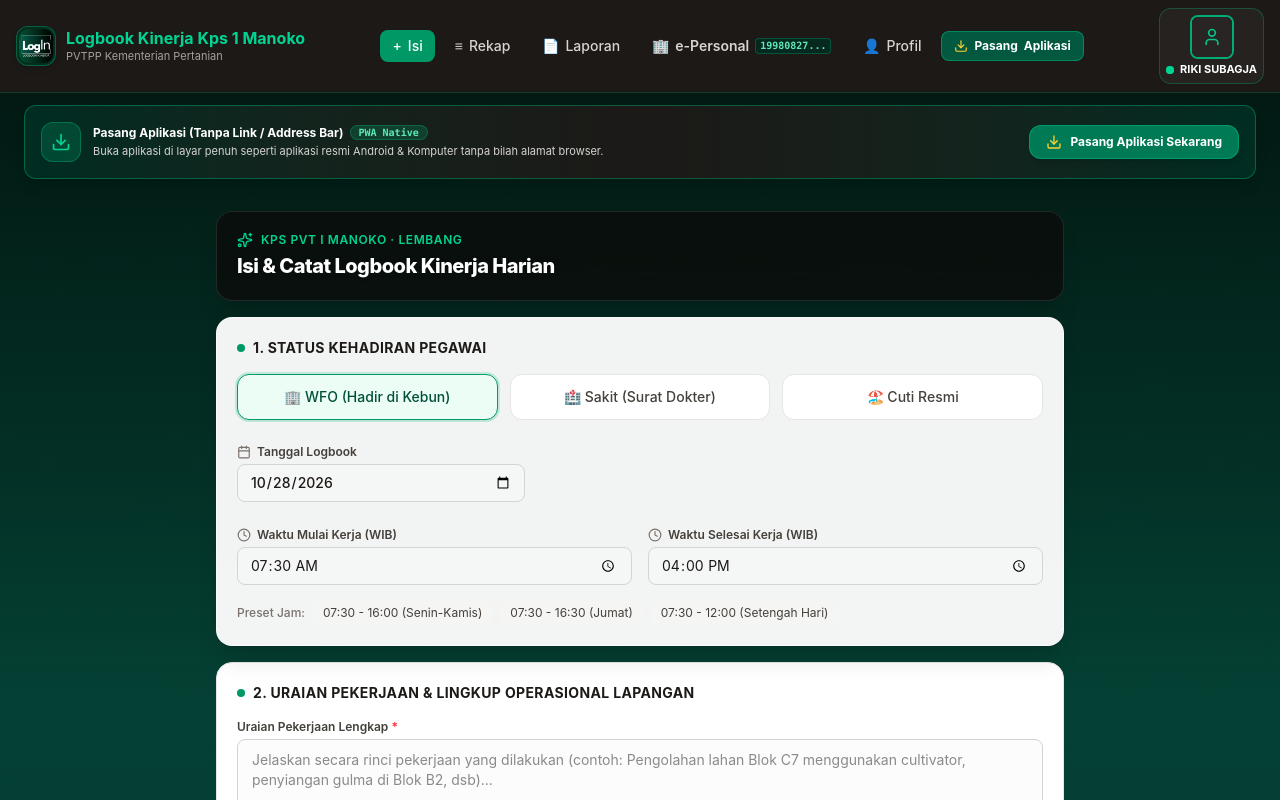
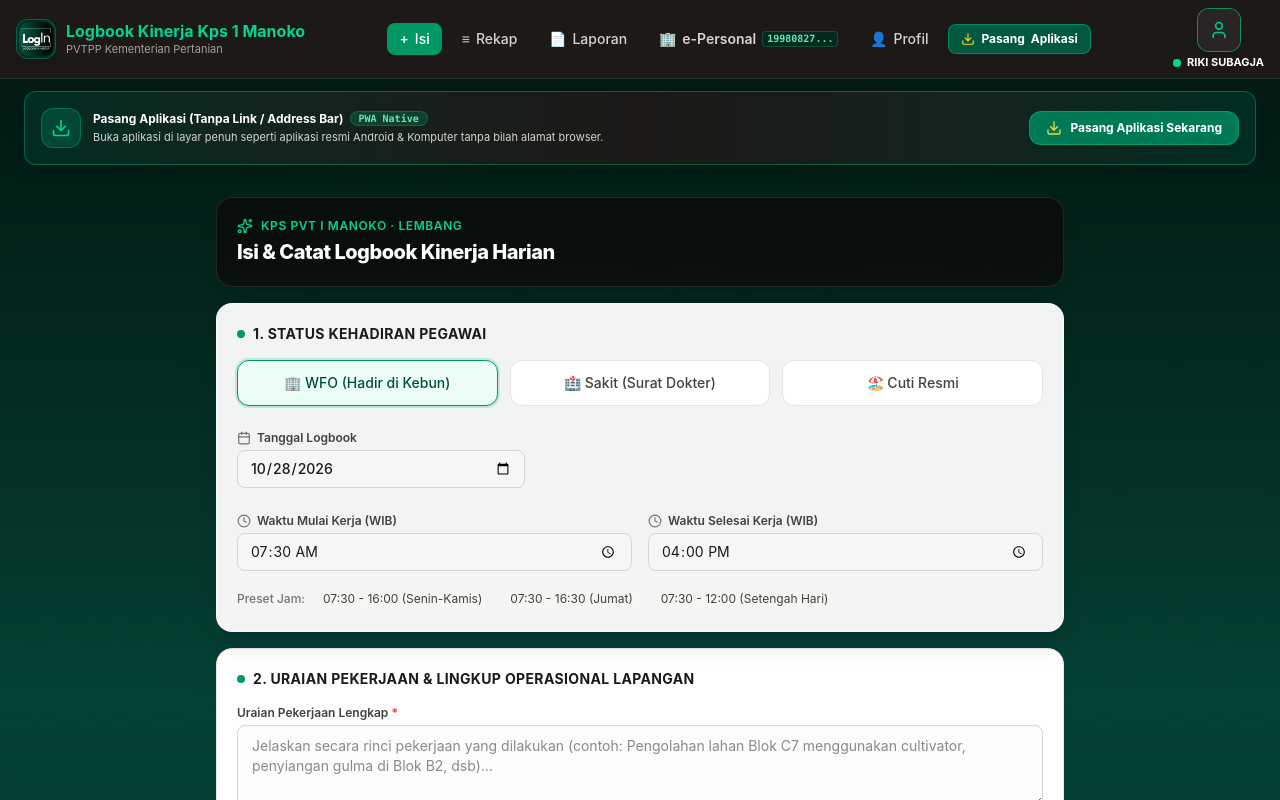
Before and after one commit to rikisubagja27/Logbook-kinerja, a React (Vite) app: page / in a window 1280 px wide. Shown: the top 800 px of the page. Built offline with nearby package versions, Linux system fonts and the light colour scheme.

Commit message:
refactor(ui): update user profile badge design
Simplify the profile badge layout by removing the external container frame and updating styling for a cleaner look.

```diff
--- a/src/components/Header.tsx
+++ b/src/components/Header.tsx
@@ -16,16 +16,16 @@ export function Header({ activeTab, setActiveTab, profile }: HeaderProps) {
   const currentName = profile?.nama || 'Pegawai';
   const profilePhoto = profile?.fotoProfil;
 
-  // Komponen Badge Profil di Pojok Kanan Atas: Frame Kotak Foto, di bawahnya Icon Hijau Aktif & Nama
+  // Komponen Profil di Pojok Kanan Atas: Foto tanpa frame luar pembungkus, di bawahnya Icon Hijau Aktif & Nama
   const UserProfileBadge = () => (
     <button
       type="button"
       onClick={() => setActiveTab('profile')}
-      className="flex flex-col items-center justify-center p-1 sm:p-1.5 rounded-xl bg-stone-800/80 hover:bg-stone-700/80 border border-emerald-500/30 hover:border-emerald-400 text-center transition-all cursor-pointer group shadow-xs active:scale-95"
+      className="flex flex-col items-center justify-center text-center cursor-pointer group active:scale-95 transition-transform focus:outline-none"
       title={`Profil Pegawai: ${currentName} (Klik untuk membuka profil / ganti foto)`}
     >
-      {/* Frame Kotak Foto Profil Pengguna (Menggantikan tulisan AKTIF) */}
-      <div className="w-10 h-10 sm:w-11 sm:h-11 aspect-square rounded-lg border-2 border-emerald-400/80 overflow-hidden bg-stone-950 flex items-center justify-center shadow-inner shrink-0 group-hover:border-emerald-300 transition-colors">
+      {/* Foto Profil Pengguna */}
+      <div className="w-10 h-10 sm:w-11 sm:h-11 aspect-square rounded-xl border border-emerald-400/60 overflow-hidden bg-stone-800 flex items-center justify-center shadow-md shrink-0 group-hover:border-emerald-300 transition-colors">
         {profilePhoto ? (
           <img
             src={profilePhoto}
```
